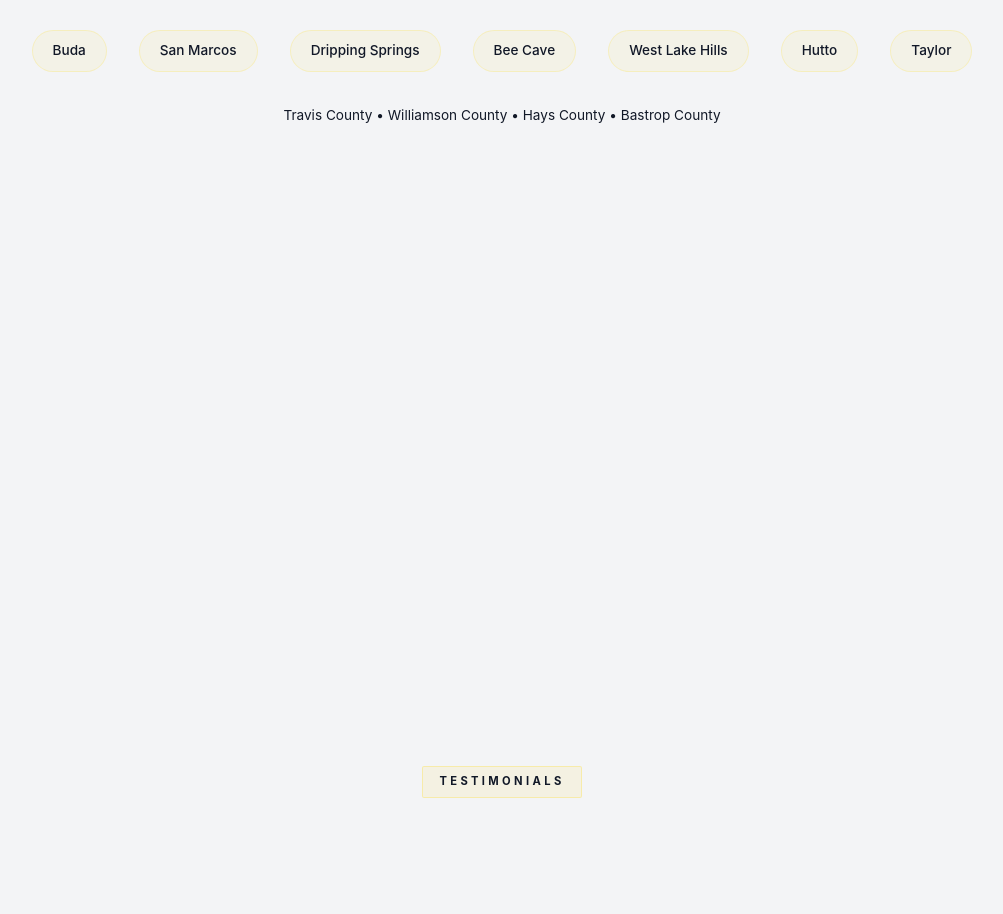
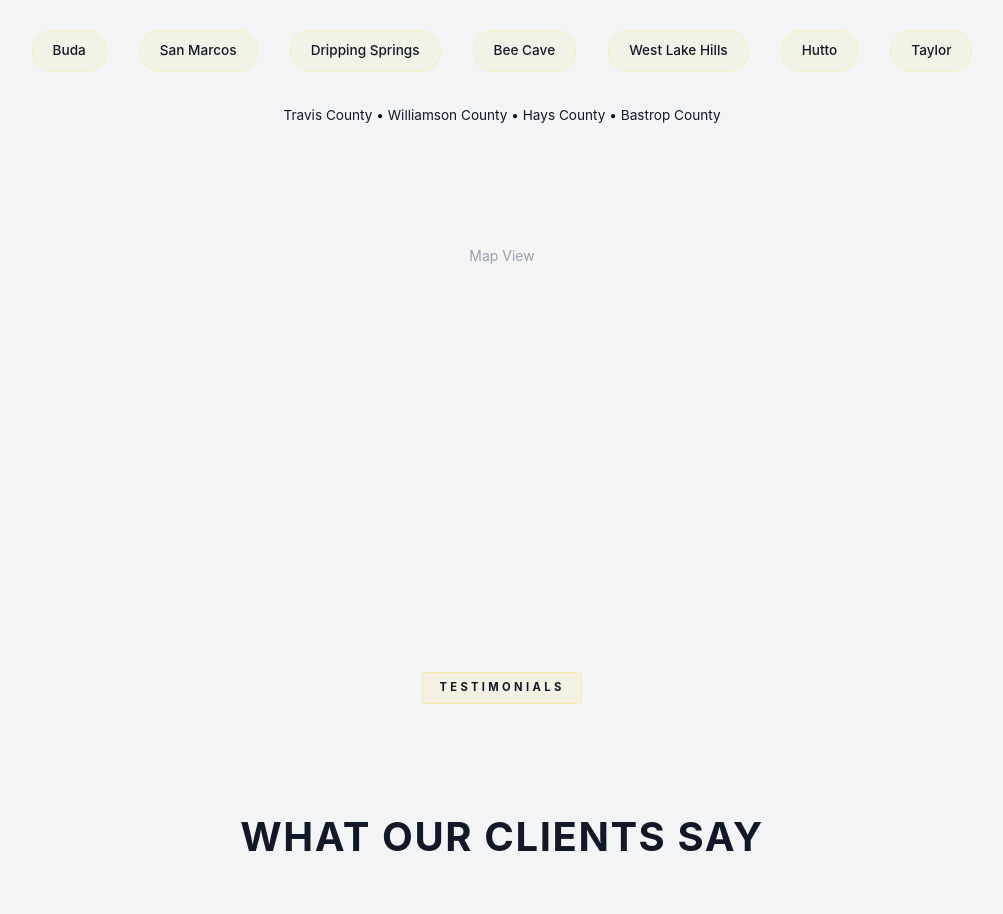
Before and after one commit to Adeshpreet-Singh/electrician, a Next.js app: page / in a window 1280 px wide. Shown: the part 6367-7281 px from the top of the page, without its empty margins (138-1141 px from the left). Built offline with nearby package versions, Linux system fonts and the light colour scheme.

Commit message:
fix: remove broken iframe embeds causing 404 errors

```diff
--- a/app/page.tsx
+++ b/app/page.tsx
@@ -315,16 +315,7 @@ export default function Home() {
 
  {/* Google Maps Embed */}
  <div className="reveal">
- <iframe
- src="[WEBSITE]/maps/embed?pb=!1m18!1m12!1m3!1d110771.66236885537!2d-97.807658!3d30.267153!2m3!1f0!2f0!3f0!3m2!1i1024!2i768!4f13.1!3m3!1m2!1s0x8644b599a0cc032f%3A0x5d9b464bd469d57a!2sAustin%2C%20TX!5e0!3m2!1sen!2sus!4v1700000000000"
- width="100%"
- height="350"
-
- allowFullScreen
- loading="lazy"
- referrerPolicy="no-referrer-when-downgrade"
- title="VoltPro Electric service area map — Austin, TX"
- />
+ <div className="w-full h-64 bg-gray-100 rounded-lg flex items-center justify-center text-gray-400 text-sm">Map View</div>
  </div>
  </div>
  </section>
```
